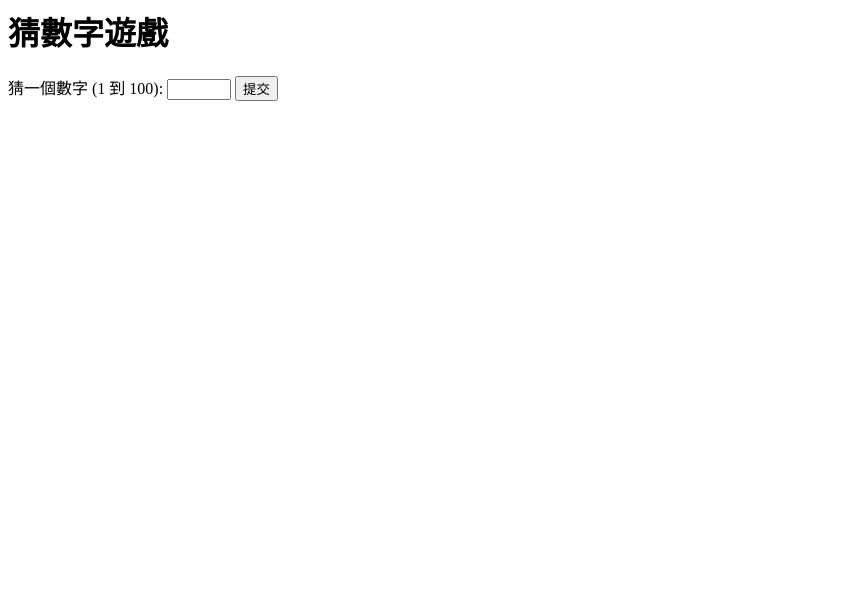
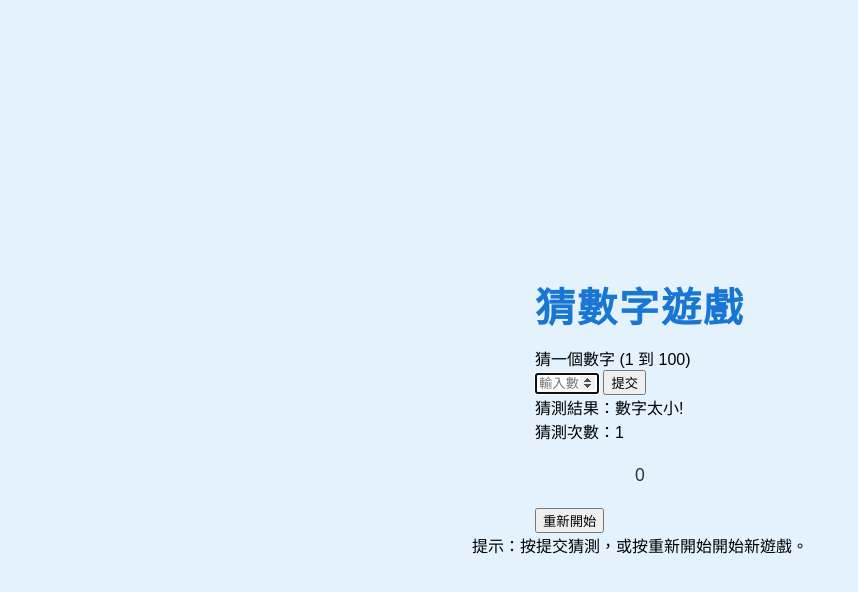
Before and after one commit to gordon0924-cyber/114, a plain HTML site: page guess.html in a window 1280 px wide. Both pictures are taken after a click on the button "提交". Shown: the whole page, without its empty margins (0-858 px from the left). Drawn offline with Linux system fonts and the light colour scheme.

Commit message:
Refactor HTML structure and enhance game functionality for number guessing game

```diff
--- a/guess.html
+++ b/guess.html
@@ -1,8 +1,39 @@
-<div>
-    <h1>猜數字遊戲</h1>
-    <label for="guessField">猜一個數字 (1 到 100):</label>
-    <input type="number" class="guessField" id="guessField" min="1" max="100">
-    <button class="guessSubmit">提交</button>
-    <div class="result"></div>
-    <div class="count"></div>
-  </div>
+<!doctype html>
+<html lang="zh-Hant">
+<head>
+    <meta charset="utf-8">
+    <meta name="viewport" content="width=device-width,initial-scale=1">
+    <title>猜數字遊戲</title>
+    <link rel="stylesheet" href="style.css">
+</head>
+<body>
+    <main class="container">
+        <section class="card">
+            <h1 class="title">猜數字遊戲</h1>
+
+            <div class="controls">
+                <label for="guessField" class="label">猜一個數字 (1 到 100)</label>
+                <div class="input-row">
+                    <input type="number" class="guessField" id="guessField" min="1" max="100" placeholder="輸入數字…" />
+                    <button type="button" class="guessSubmit">提交</button>
+                </div>
+            </div>
+
+            <div class="status">
+                <div class="result" aria-live="polite"></div>
+                <div class="meta">
+                    <div class="count"></div>
+                    <p class="guesses"></p>
+                </div>
+            </div>
+
+            <div class="actions">
+                <button type="button" class="restartBtn">重新開始</button>
+            </div>
+        </section>
+        <footer class="footer">提示：按提交猜測，或按重新開始開始新遊戲。</footer>
+    </main>
+
+    <script src="guess.js" defer></script>
+</body>
+</html>
--- a/guess.js
+++ b/guess.js
@@ -2,22 +2,54 @@ const guessSubmit = document.querySelector(".guessSubmit");
 const guessField = document.querySelector(".guessField");
 const result = document.querySelector(".result");
 const count = document.querySelector(".count");
-let countNum =0;   //廣域變數
+const guesses = document.querySelector(".guesses");
+const restartBtn = document.querySelector(".restartBtn");
+
+let countNum = 0;   // 廣域變數
+let randomNumber;
+
+function initGame() {
+    // 初始化遊戲
+    countNum = 0;
+    count.textContent = "猜測次數：0";
+    guesses.textContent = "";
+    result.textContent = "猜測結果：";
+    result.style.backgroundColor = "";
+    guessField.disabled = false;
+    guessSubmit.disabled = false;
+    guessField.value = "";
+    guessField.focus();
+    randomNumber = Math.floor(Math.random() * 100) + 1; // 1-100 隨機數
+    console.log("觀察隨機的數字：", randomNumber);
+}
+
 function checkGuess() {
     countNum++;
-    count.textContent = "猜測次數："+countNum;
-    //guessField.focus();       //游標焦點預設在輸入欄位裡
-    const userGuess = Number(guessField.value);  //取得欄位值，並轉為數字
+    count.textContent = "猜測次數：" + countNum;
+    const userGuess = Number(guessField.value);  // 取得欄位值並轉為數字
+    guesses.textContent += userGuess + " ";
+
     if (userGuess === randomNumber) {
-        result.textContent = "猜測結果：Congratulations!" ;
-    }
-    else if (userGuess < randomNumber) {
-        result.textContent = "猜測結果：數字太小!" ;
-    }
-    else if (userGuess > randomNumber) {
+        result.textContent = "猜測結果：Congratulations!";
+        result.style.backgroundColor = "lightgreen";
+        setGameOver();
+    } else if (userGuess < randomNumber) {
+        result.textContent = "猜測結果：數字太小!";
+    } else if (userGuess > randomNumber) {
         result.textContent = "猜測結果：數字太大!";
     }
+
+    guessField.value = "";
+    guessField.focus();
 }
-guessSubmit.addEventListener("click", checkGuess);   //當按鈕被點擊，執行函式
-let randomNumber = Math.random();
-console.log("觀察隨機的數字：", randomNumber);
+
+function setGameOver() {
+    guessField.disabled = true; // 停止輸入功能
+    guessSubmit.disabled = true; // 停止按鈕功能
+}
+
+guessSubmit.addEventListener("click", checkGuess);   // 當按鈕被點擊，執行函式
+restartBtn.addEventListener("click", initGame);
+
+// 啟動遊戲
+initGame();
```
